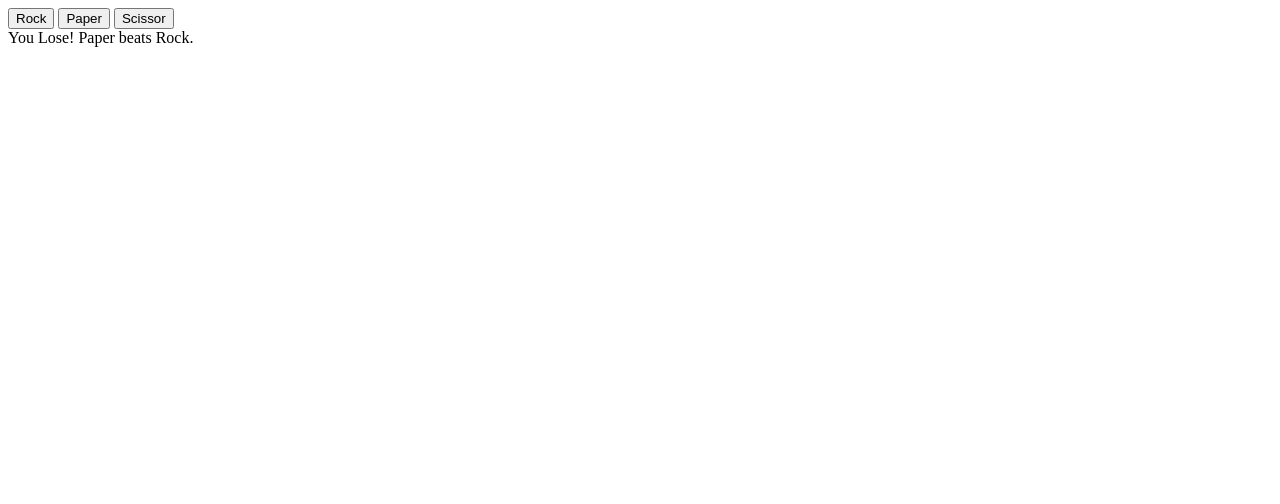
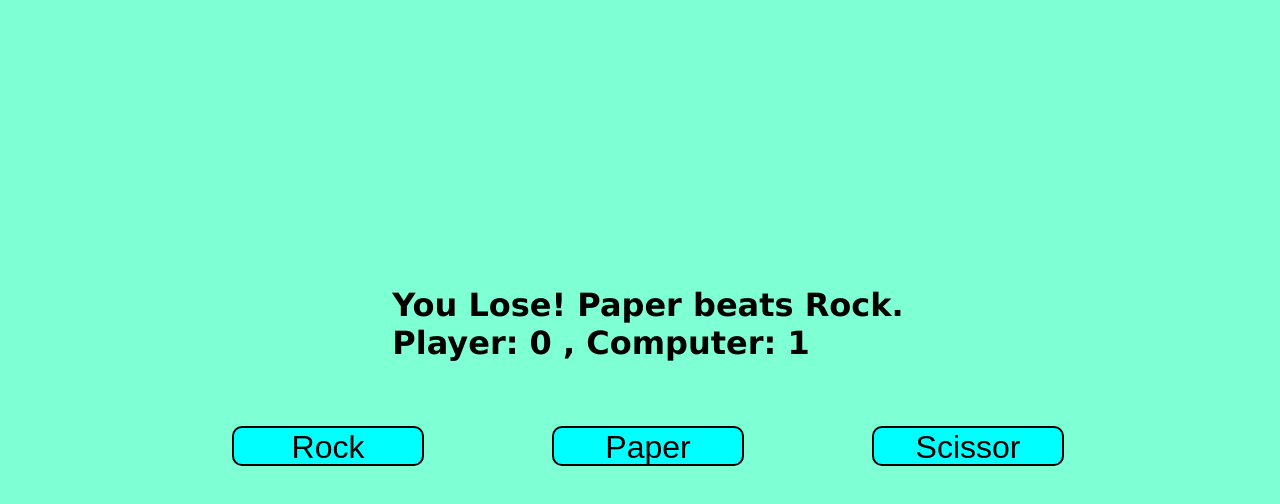
Before and after one commit to salehalakhras/rock-paper-scissors, a plain HTML site: page index.html in a window 1280 px wide. Both pictures are taken after a click on the button "Rock". Drawn offline with Linux system fonts and the light colour scheme.

Commit message:
modified:   index.html 	modified:   script.js 	modified:   style.css

```diff
--- a/index.html
+++ b/index.html
@@ -5,15 +5,19 @@
     <meta charset="UTF-8">
     <meta http-equiv="X-UA-Compatible" content="IE=edge">
     <meta name="viewport" content="width=device-width, initial-scale=1.0">
-    <link href="style.css">
+    <link rel="stylesheet" href="style.css">
     <script src="script.js" defer></script>
     <title>Document</title>
 </head>
 
 <body>
-    <button id="rock">Rock</button>
-    <button id="paper">Paper</button>
-    <button id="scissor">Scissor</button>
+    <div class="txtContainer"></div>
+    <div class="container">
+        <button id="rock">Rock</button>
+        <button id="paper">Paper</button>
+        <button id="scissor">Scissor</button>
+    </div>
+
 </body>
 
 </html>
--- a/script.js
+++ b/script.js
@@ -1,3 +1,4 @@
+//a function that randomly returns either rock,paper or scissor
 function computerPlay() {
     const computerChoice = Math.floor(Math.random() * 3) + 1;
 
@@ -9,26 +10,63 @@ function computerPlay() {
         return 'scissor';
 }
 
+
 function playRound(computerSelection, playerSelection) {
     if (computerSelection === playerSelection.toLowerCase())
         gameResult.textContent = 'Tie! ';
-    else if (computerSelection === 'rock' && playerSelection.toLowerCase() === 'paper')
+
+    else if (computerSelection === 'rock' && playerSelection.toLowerCase() === 'paper') {
         gameResult.textContent = 'You Win! Paper beats Rock.';
-    else if (computerSelection === 'rock' && playerSelection.toLowerCase() === 'scissor')
+        playerScore++;
+    } else if (computerSelection === 'rock' && playerSelection.toLowerCase() === 'scissor') {
         gameResult.textContent = 'You Lose! Rock beats Scissor.';
-    else if (computerSelection === 'paper' && playerSelection.toLowerCase() === 'rock')
+        computerScore++;
+    } else if (computerSelection === 'paper' && playerSelection.toLowerCase() === 'rock') {
         gameResult.textContent = 'You Lose! Paper beats Rock.';
-    else if (computerSelection === 'paper' && playerSelection.toLowerCase() === 'scissor')
+        computerScore++;
+    } else if (computerSelection === 'paper' && playerSelection.toLowerCase() === 'scissor') {
         gameResult.textContent = 'You Win! Scissor beats Paper.';
-    else if (computerSelection === 'scissor' && playerSelection.toLowerCase() === 'paper')
+        playerScore++;
+    } else if (computerSelection === 'scissor' && playerSelection.toLowerCase() === 'paper') {
         gameResult.textContent = 'You Lose! Scissor beats Paper.';
-    else if (computerSelection === 'scissor' && playerSelection.toLowerCase() === 'rock')
+        computerScore++;
+    } else if (computerSelection === 'scissor' && playerSelection.toLowerCase() === 'rock') {
         gameResult.textContent = 'You Win! Rock beats Scissor.';
+        playerScore++;
+    }
 }
+
+function clearScore() {
+    playerScore = 0;
+    computerScore = 0;
+}
+
+function checkGameScore() {
+    if (playerScore === 5) {
+        winner.textContent = 'Congratulations!, You Won.';
+        txtContainer.insertBefore(winner, txtContainer.firstChild);
+        clearScore();
+    } else if (computerScore === 5) {
+        winner.textContent = 'Sorry, The Computer Won.';
+        txtContainer.insertBefore(winner, txtContainer.firstChild);
+        clearScore();
+    }
+
+}
+
+
 const gameResult = document.createElement('div');
 const gameScore = document.createElement('div');
-const button = document.querySelectorAll('button');
-button.forEach(btn => btn.addEventListener('click', function(e) {
+const button = document.querySelectorAll('button:not(#reset)');
+const txtContainer = document.querySelector('.txtContainer');
+const winner = document.createElement('div');
+winner.classList.add('winner');
+var playerScore = 0;
+var computerScore = 0;
+button.forEach(btn => btn.addEventListener('click', (e) => {
     playRound(computerPlay(), e.target.id);
-    btn.parentNode.appendChild(gameResult);
+    txtContainer.appendChild(gameResult);
+    gameScore.textContent = `Player: ${playerScore} , Computer: ${computerScore}`;
+    txtContainer.appendChild(gameScore);
+    checkGameScore();
 }))
--- a/style.css
+++ b/style.css
@@ -0,0 +1,42 @@
+.container {
+    display: flex;
+    justify-content: center;
+    align-items: center;
+    border-style: solid;
+    border: black;
+}
+
+body {
+    width: 100vw;
+    height: 100vh;
+    display: flex;
+    flex-direction: column;
+    justify-content: center;
+    align-items: center;
+    background-color: aquamarine;
+}
+
+button {
+    height: 5vh;
+    width: 15vw;
+    margin: 2em;
+    font-size: xx-large;
+    border-radius: 10px;
+    background-color: aqua;
+    border-style: solid;
+    border-color: black;
+}
+
+button:active {
+    border-color: white;
+}
+
+.txtContainer {
+    font-size: xx-large;
+    font-weight: bolder;
+    font-family: Verdana, Geneva, Tahoma, sans-serif;
+}
+
+.winner {
+    margin: 2em;
+}
```
